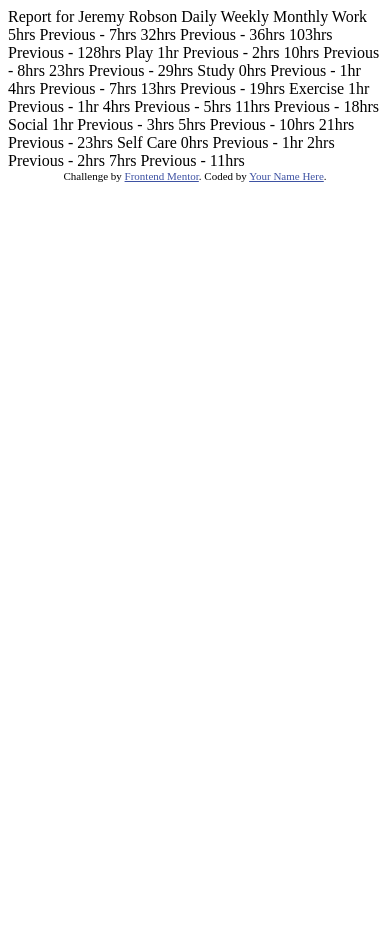
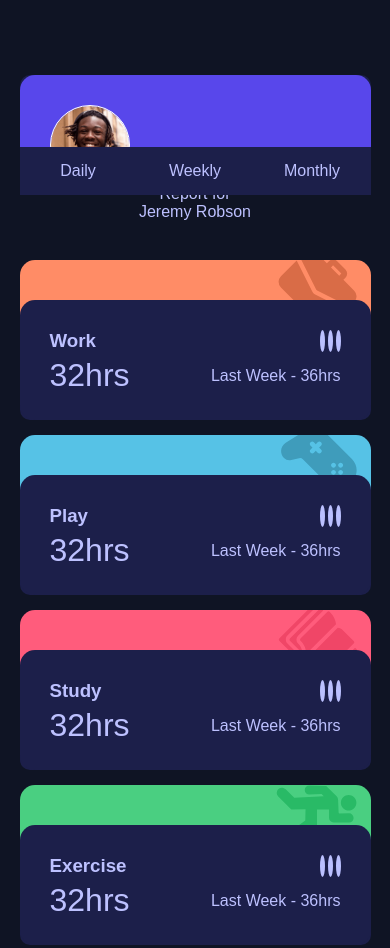
Before and after one commit to capp98/TimetrackingDashboard, a plain HTML site: page index.html in a window 390 px wide. Shown: the top 948 px of the page. Before the commit the page ends 844 px from the top, so only its background shows below. Drawn offline with Linux system fonts and the light colour scheme; a web font is replaced by a local one.

Commit message:
mobile first screen done

```diff
--- a/index.html
+++ b/index.html
@@ -1,80 +1,146 @@
 <!DOCTYPE html>
 <html lang="en">
-<head>
-  <meta charset="UTF-8">
-  <meta name="viewport" content="width=device-width, initial-scale=1.0"> <!-- displays site properly based on user's device -->
+  <head>
+    <meta charset="UTF-8" />
+    <meta name="viewport" content="width=device-width, initial-scale=1.0" />
+    <!-- displays site properly based on user's device -->
 
-  <link rel="icon" type="image/png" sizes="32x32" href="./images/favicon-32x32.png">
+    <link
+      rel="icon"
+      type="image/png"
+      sizes="32x32"
+      href="./images/favicon-32x32.png"
+    />
+    <link rel="stylesheet" href="./style.css" />
 
-  <title>Frontend Mentor | Time tracking dashboard</title>
+    <title>Frontend Mentor | Time tracking dashboard</title>
+  </head>
+  <body>
+    <main id="main">
+      <div id="cards">
+        <div class="userCard">
+          <div class="top">
+            <div class="userImage">
+              <!-- <img src="./images/image-jeremy.png" alt=""> -->
+            </div>
+            <p>Report for</p>
+            <p>Jeremy Robson</p>
+          </div>
+          <div class="bot">
+            <a href="#">Daily</a>
+            <a href="#">Weekly</a>
+            <a href="#">Monthly</a>
+          </div>
+        </div>
 
-  <!-- Feel free to remove these styles or customise in your own stylesheet 👍 -->
-  <style>
-    .attribution { font-size: 11px; text-align: center; }
-    .attribution a { color: hsl(228, 45%, 44%); }
-  </style>
-</head>
-<body>
+        <div class="card">
+          <div id="work" class="top"></div>
+          <div class="bot">
+            <header>
+              <h3>Work</h3>
+              <img src="images/icon-ellipsis.svg" alt="..." />
+            </header>
 
-  Report for
-  Jeremy Robson
+            <main>
+              <div class="daily">
+                <p class="actual">32hrs</p>
+                <p class="previously">Last Week - 36hrs</p>
+              </div>
+            </main>
+          </div>
+        </div>
 
-  Daily
-  Weekly
-  Monthly
+        <div class="card">
+          <div id="play" class="top"></div>
+          <div class="bot">
+            <header>
+              <h3>Play</h3>
+              <img src="images/icon-ellipsis.svg" alt="..." />
+            </header>
 
-  Work
-  5hrs <!-- daily -->
-  Previous - 7hrs <!-- daily -->
-  32hrs <!-- weekly -->
-  Previous - 36hrs <!-- weekly -->
-  103hrs <!-- monthly -->
-  Previous - 128hrs <!-- monthly -->
+            <main>
+              <div class="daily">
+                <p class="actual">32hrs</p>
+                <p class="previously">Last Week - 36hrs</p>
+              </div>
+            </main>
+          </div>
+        </div>
 
-  Play
-  1hr <!-- daily -->
-  Previous - 2hrs <!-- daily -->
-  10hrs <!-- weekly -->
-  Previous - 8hrs <!-- weekly -->
-  23hrs <!-- monthly -->
-  Previous - 29hrs <!-- monthly -->
+        <div class="card">
+          <div id="study" class="top"></div>
+          <div class="bot">
+            <header>
+              <h3>Study</h3>
+              <img src="images/icon-ellipsis.svg" alt="..." />
+            </header>
 
-  Study
-  0hrs <!-- daily -->
-  Previous - 1hr <!-- daily -->
-  4hrs <!-- weekly -->
-  Previous - 7hrs <!-- weekly -->
-  13hrs <!-- monthly -->
-  Previous - 19hrs <!-- monthly -->
+            <main>
+              <div class="daily">
+                <p class="actual">32hrs</p>
+                <p class="previously">Last Week - 36hrs</p>
+              </div>
+            </main>
+          </div>
+        </div>
 
-  Exercise
-  1hr <!-- daily -->
-  Previous - 1hr <!-- daily -->
-  4hrs <!-- weekly -->
-  Previous - 5hrs <!-- weekly -->
-  11hrs <!-- monthly -->
-  Previous - 18hrs <!-- monthly -->
+        <div class="card">
+          <div id="exercise" class="top"></div>
+          <div class="bot">
+            <header>
+              <h3>Exercise</h3>
+              <img src="images/icon-ellipsis.svg" alt="..." />
+            </header>
 
-  Social
-  1hr <!-- daily -->
-  Previous - 3hrs <!-- daily -->
-  5hrs <!-- weekly -->
-  Previous - 10hrs <!-- weekly -->
-  21hrs <!-- monthly -->
-  Previous - 23hrs <!-- monthly -->
+            <main>
+              <div class="daily">
+                <p class="actual">32hrs</p>
+                <p class="previously">Last Week - 36hrs</p>
+              </div>
+            </main>
+          </div>
+        </div>
 
-  Self Care
-  0hrs <!-- daily -->
-  Previous - 1hr <!-- daily -->
-  2hrs <!-- weekly -->
-  Previous - 2hrs <!-- weekly -->
-  7hrs <!-- monthly -->
-  Previous - 11hrs <!-- monthly -->
+        <div class="card">
+          <div id="social" class="top"></div>
+          <div class="bot">
+            <header>
+              <h3>Social</h3>
+              <img src="images/icon-ellipsis.svg" alt="..." />
+            </header>
+
+            <main>
+              <div class="daily">
+                <p class="actual">32hrs</p>
+                <p class="previously">Last Week - 36hrs</p>
+              </div>
+            </main>
+          </div>
+        </div>
+
+        <div class="card">
+          <div id="selfCare" class="top"></div>
+          <div class="bot">
+            <header>
+              <h3>Self Care</h3>
+              <img src="images/icon-ellipsis.svg" alt="..." />
+            </header>
+
+            <main>
+              <div class="daily">
+                <p class="actual">32hrs</p>
+                <p class="previously">Last Week - 36hrs</p>
+              </div>
+            </main>
+          </div>
+        </div>
 
 
-  <div class="attribution">
-    Challenge by <a href="https://www.frontendmentor.io?ref=challenge" target="_blank">Frontend Mentor</a>.
-    Coded by <a href="#">Your Name Here</a>.
-  </div>
-</body>
+    <!-- <div class="attribution">
+      Challenge by
+      <a href="https://www.frontendmentor.io?ref=challenge" target="_blank"
+        >Frontend Mentor</a
+      >. Coded by <a href="#">Your Name Here</a>.
+    </div> -->
+  </body>
 </html>
--- /dev/null
+++ b/style.css
@@ -0,0 +1,262 @@
+:root {
+    --blue-primary: hsl(246, 80%, 60%);
+    --softBlue-primary: hsl(195, 74%, 62%);
+    --lRed-primary: hsl(15, 100%, 70%);
+    --lRed2-primary: hsl(348, 100%, 68%);
+    --limeGreen-primary: hsl(145, 58%, 55%);
+    --violet-primary: hsl(264, 64%, 52%);
+    --softOrange-primary: hsl(43, 84%, 65%);
+
+    --veryDarkBlue-neutral: hsl(226, 43%, 10%);
+    --darkBlue-neutral: hsl(235, 46%, 20%);
+    --desaturatedBlue-neutral: hsl(235, 45%, 61%);
+    --paleBlue-neutral: hsl(236, 100%, 87%);
+}
+
+@font-face {
+    font-family: Rubik;
+    src: url("https://fonts.google.com/specimen/Rubik");
+}
+
+* {
+    font-family: Rubik, Arial;
+    padding: 0;
+    margin: 0;
+    outline: none;
+    border: none;
+    box-sizing: border-box;
+
+    color: var(--paleBlue-neutral);
+}
+
+main#main {
+    background-color: var(--veryDarkBlue-neutral);
+    height: 100%;
+    width: 100vw;
+    padding: 75px 0;
+}
+
+#cards {
+    display: flex;
+    flex-direction: column;
+    justify-items: center;
+    align-items: center;
+    gap: 55px 0;
+
+    width: 100%;
+}
+
+#cards>div {
+    position: relative;
+    width: 90%;
+    height: 120px;
+    background-color: var(--darkBlue-neutral);
+    text-align: center;
+    z-index: 999;
+
+    border-radius: 10px;
+}
+
+.userCard {
+    margin-bottom: 50px;
+}
+
+.userCard .top {
+    background-color: var(--blue-primary);
+    height: 100%;
+    border-radius: 15px;
+    padding: 30px;
+}
+
+.userCard .bot {
+    position: absolute;
+    background-color: var(--darkBlue-neutral);
+    display: flex;
+    justify-content: center;
+    align-items: center;
+    width: 100%;
+    bottom: 0px;
+    height: 40%;
+}
+
+.userCard .bot a {
+    text-decoration: none;
+    width: 100%;
+}
+
+.userCard .userImage {
+    border-radius: 50px;
+    border: 1px solid #fff;
+    width: 80px;
+    height: 80px;
+    background: url(./images/image-jeremy.png) no-repeat 0px 0px;
+    background-size: 100%;
+}
+
+.card {
+    display: flex;
+    flex-direction: column;
+    justify-content: space-evenly;
+    align-items: center;
+
+    position: relative;
+}
+
+.card .top {
+    position: absolute;
+    border-radius: 15px;
+    height: 79px;
+    width: 100%;
+    top: -40px;
+    z-index: 0;
+}
+
+.top#work {
+    background: url(./images/icon-work.svg) var(--lRed-primary) no-repeat 95% -10px;
+}
+
+.top#play {
+    background: url(./images/icon-play.svg) var(--softBlue-primary) no-repeat 95% -8px;
+}
+
+.top#study {
+    background: url(./images/icon-study.svg) var(--lRed2-primary) no-repeat 95% -5px;
+}
+
+.top#exercise {
+    background: url(./images/icon-exercise.svg) var(--limeGreen-primary) no-repeat 95% 0px;
+}
+
+.top#social {
+    background: url(./images/icon-social.svg) var(--violet-primary) no-repeat 95% -10px;
+}
+
+.top#selfCare {
+    background: url(./images/icon-self-care.svg) var(--softOrange-primary) no-repeat 95% -10px;
+}
+
+.card .bot {
+    z-index: 1;
+    width: 100%;
+    padding: 30px;
+    border-radius: 15px;
+    background-color: inherit;
+    height: 100%;
+}
+
+.card>.bot>header {
+    display: flex;
+    justify-content: space-between;
+    margin-bottom: 5px;
+}
+
+.card>.bot>main>div {
+    display: flex;
+    justify-content: space-between;
+    align-items: center;
+
+    width: 100%;
+}
+
+.card .bot .actual {
+    font-size: 2rem;
+}
+
+
+.card>.bot>header {}
+
+
+/* .card>.bot>header, */
+.card>.bot>main>div {
+    /* z-index: 1;
+    width: 100%;
+    display: flex;
+    justify-content: space-between; */
+}
+
+.attribution {
+    font-size: 11px;
+    text-align: center;
+}
+
+.attribution a {
+    color: hsl(228, 45%, 44%);
+}
+
+/*
+<!-- daily -->
+Previous - 7hrs
+<!-- daily -->
+32hrs
+<!-- weekly -->
+Previous - 36hrs
+<!-- weekly -->
+103hrs
+<!-- monthly -->
+Previous - 128hrs
+<!-- monthly -->
+
+Play 1hr
+<!-- daily -->
+Previous - 2hrs
+<!-- daily -->
+10hrs
+<!-- weekly -->
+Previous - 8hrs
+<!-- weekly -->
+23hrs
+<!-- monthly -->
+Previous - 29hrs
+<!-- monthly -->
+
+Study 0hrs
+<!-- daily -->
+Previous - 1hr
+<!-- daily -->
+4hrs
+<!-- weekly -->
+Previous - 7hrs
+<!-- weekly -->
+13hrs
+<!-- monthly -->
+Previous - 19hrs
+<!-- monthly -->
+
+Exercise 1hr
+<!-- daily -->
+Previous - 1hr
+<!-- daily -->
+4hrs
+<!-- weekly -->
+Previous - 5hrs
+<!-- weekly -->
+11hrs
+<!-- monthly -->
+Previous - 18hrs
+<!-- monthly -->
+
+Social 1hr
+<!-- daily -->
+Previous - 3hrs
+<!-- daily -->
+5hrs
+<!-- weekly -->
+Previous - 10hrs
+<!-- weekly -->
+21hrs
+<!-- monthly -->
+Previous - 23hrs
+<!-- monthly -->
+
+Self Care 0hrs
+<!-- daily -->
+Previous - 1hr
+<!-- daily -->
+2hrs
+<!-- weekly -->
+Previous - 2hrs
+<!-- weekly -->
+7hrs
+<!-- monthly -->
+Previous - 11hrs
+<!-- monthly --> */
```
